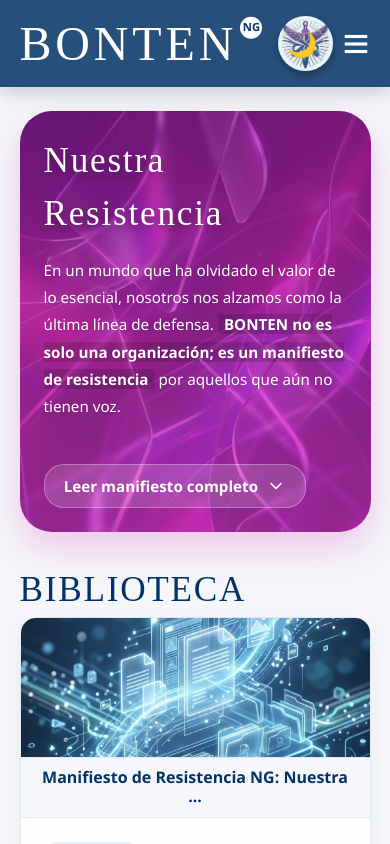
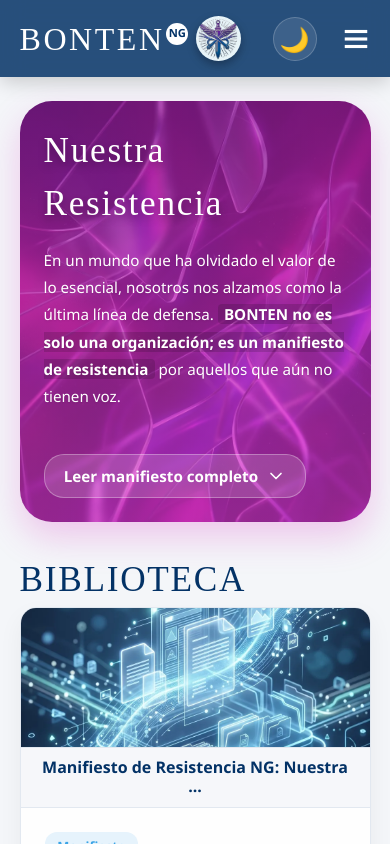
Before and after one commit to frankitoromas-tech/Bonten, a Next.js app: page / in a window 390 px wide. Shown: the top 844 px of the page. Built offline with nearby package versions, Linux system fonts and the light colour scheme.

Commit message:
Fix: Corregir solapamiento en el navbar movil

```diff
--- a/src/components/Navbar.jsx
+++ b/src/components/Navbar.jsx
@@ -33,7 +33,7 @@
                     <Image src="/BONTEN_LOG0.jpg" alt="Logo Bonten" className="logo-img" width={55} height={55} />
                 </Link>
 
-                <div style={{ display: 'flex', alignItems: 'center' }}>
+                <div style={{ display: 'flex', alignItems: 'center', flexShrink: 0 }}>
                     <button onClick={toggleTheme} className="theme-toggle" aria-label="Cambiar tema">
                         {theme === 'light' ? '🌙' : '☀️'}
                     </button>
--- a/src/index.css
+++ b/src/index.css
@@ -137,6 +137,7 @@
     border-radius: 50%; /* Esto recorta la imagen en un círculo perfecto */
     object-fit: cover; /* Evita que la imagen se deforme */
     box-shadow: 0 4px 10px rgba(0, 0, 0, 0.3); /* Le da un efecto 3D sobre la barra azul */
+    flex-shrink: 0; /* Evita que se aplaste en pantallas pequeñas */
 }
 
 
@@ -869,8 +870,27 @@
         padding: 1rem 5%;
     }
 
+    .brand-container {
+        gap: 0.5rem;
+    }
+
+    .logo {
+        font-size: 2rem;
+    }
+
+    .logo-img {
+        width: 45px;
+        height: 45px;
+    }
+
+    .badge-ng {
+        transform: translateY(0);
+        margin-left: 0.1rem;
+    }
+
     .menu-btn {
         display: block;
+        margin-left: 0.5rem;
     }
 
     .top-nav {
```
